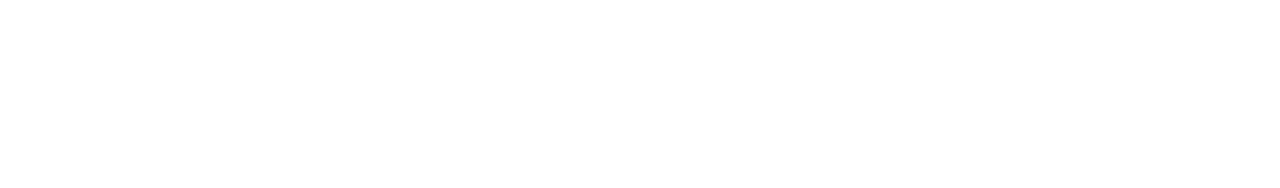
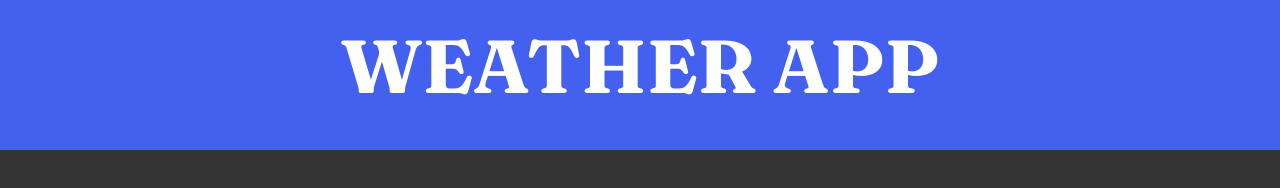
Before and after one commit to JuanHVDev/WEATHER-APP, a website built with webpack: page src/index.html in a window 1280 px wide. Built offline with nearby package versions, Linux system fonts and the light colour scheme.

Commit message:
Estilos agregados

```diff
--- /dev/null
+++ b/src/components/portada.js
@@ -0,0 +1,13 @@
+
+
+const Title = ()=>{
+    const div = document.createElement('div');
+    const title = document.createElement('h1')
+    title.innerHTML = 'WEATHER APP'
+    title.classList.add('title')
+    div.classList.add('portada')
+    div.appendChild(title)
+    return div
+}
+
+export default Title;
--- a/src/index.html
+++ b/src/index.html
@@ -5,6 +5,11 @@
     <meta http-equiv="X-UA-Compatible" content="IE=edge" />
     <meta name="viewport" content="width=device-width, initial-scale=1.0" />
     <title>Weather App</title>
+    <link rel="preconnect" href="https://fonts.googleapis.com">
+<link rel="preconnect" href="https://fonts.gstatic.com" crossorigin>
+<link href="https://fonts.googleapis.com/css2?family=Fraunces:opsz,wght@9..144,700&display=swap" rel="stylesheet">
   </head>
-  <body></body>
+  <body>
+    <div class="root"></div>
+  </body>
 </html>
--- a/src/index.js
+++ b/src/index.js
@@ -1 +1,5 @@
 import './styles.css';
+import Title from './components/portada';
+const divPrincipal = document.querySelector('.root')
+
+divPrincipal.append(Title())
--- a/src/styles.css
+++ b/src/styles.css
@@ -1,5 +1,29 @@
+:root{
+  --purple: #7209b7ff;
+--trypan-blue: #3a0ca3ff;
+--ultramarine-blue: #4361eeff;
+--vivid-sky-blue: #4cc9f0ff;
+}
 * {
   margin: 0;
   padding: 0;
   box-sizing: border-box;
+  font-family: 'Fraunces', serif;
 }
+
+body{
+  background-color: #333;
+}
+
+.portada{
+  background-color: var(--ultramarine-blue);
+  width: 100%;
+  height: 150px;
+}
+
+.title{
+  font-size: 75px;
+  text-align: center;
+  color: white;
+  padding: 20px;
+}
--- a/webpack.config.js
+++ b/webpack.config.js
@@ -46,7 +46,7 @@ module.exports = {
       ignoreOrder: false,
     }),
     new CopyPlugin({
-      patterns: [{ from: 'src/assets', to: 'assets/' }],
+      patterns: [{ from: 'src/assets/**/*', to: 'assets/', noErrorOnMissing: true }],
     }),
   ],
 };
```
Also changed, not shown: 1 other file.
